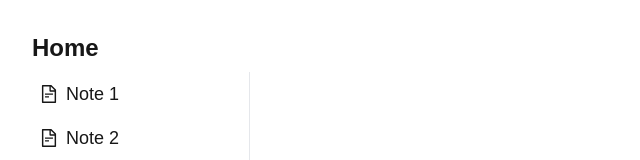
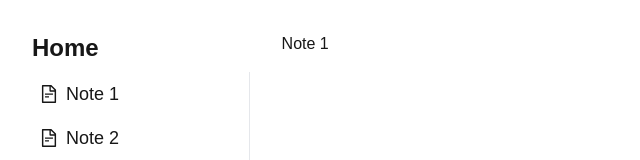
Before and after one commit to ankurrokad/notes, a Next.js app: page /notes/1 in a window 1280 px wide. Shown: the top 160 px of the page, without its empty margins (0-640 px from the left). Built offline with nearby package versions, Linux system fonts and the light colour scheme.

Commit message:
Routing Fixed

```diff
--- /dev/null
+++ b/src/app/(auth)/notes/[id]/layout.tsx
@@ -0,0 +1,21 @@
+"use client";
+import { useNotesContextProvider } from "@/context/notesContext";
+import { useParams } from "next/navigation";
+import { ReactNode, useEffect } from "react";
+
+export default function NotePageLayout({ children }: { children: ReactNode }) {
+  const { id } = useParams();
+  const { notes, setSelectedNote } = useNotesContextProvider();
+
+  useEffect(() => {
+    const handlePageChange = () => {
+      const note = notes.find((note) => note.id === Number(id));
+      if (note) {
+        setSelectedNote(note);
+      }
+    };
+    handlePageChange();
+  }, [id]);
+
+  return <div className="p-4">{children}</div>;
+}
--- a/src/app/(auth)/notes/_components/sideBar/index.tsx
+++ b/src/app/(auth)/notes/_components/sideBar/index.tsx
@@ -4,7 +4,6 @@ import Link from "next/link";
 
 export default function NotesLayoutSidebar() {
   const { notes } = useNotesContextProvider();
-  const { setSelectedNote } = useNotesContextProvider();
   return (
     <div className="flex flex-col gap-2">
       <div className="text-2xl font-bold">
@@ -17,7 +16,6 @@ export default function NotesLayoutSidebar() {
               <Link
                 href={`/notes/${note.id}`}
                 className="hover:underline flex items-center gap-2 p-2"
-                onClick={() => setSelectedNote(note)}
               >
                 <FileTextOutlined />
                 {note.title}
--- a/src/app/(auth)/notes/layout.tsx
+++ b/src/app/(auth)/notes/layout.tsx
@@ -10,7 +10,7 @@ export default function NotePageLayout({ children }: { children: ReactNode }) {
         <div className="w-1/5 p-4">
           <NotesLayoutSidebar />
         </div>
-        <div className="w-4/5 p-4">{children}</div>
+        <div className="w-4/5">{children}</div>
       </div>
     </NotesContextDataProvider>
   );
--- a/src/context/notesContext.tsx
+++ b/src/context/notesContext.tsx
@@ -44,8 +44,8 @@ export const NotesContextDataProvider: FC<{ children: ReactNode }> = ({
       note: "",
     },
   ]);
+  const [selectedNote, setSelectedNote] = useState<ModelNote | null>(null);
 
-  const [selectedNote, setSelectedNote] = useState<ModelNote | null>(null);
   return (
     <NotesData.Provider
       value={{
```
